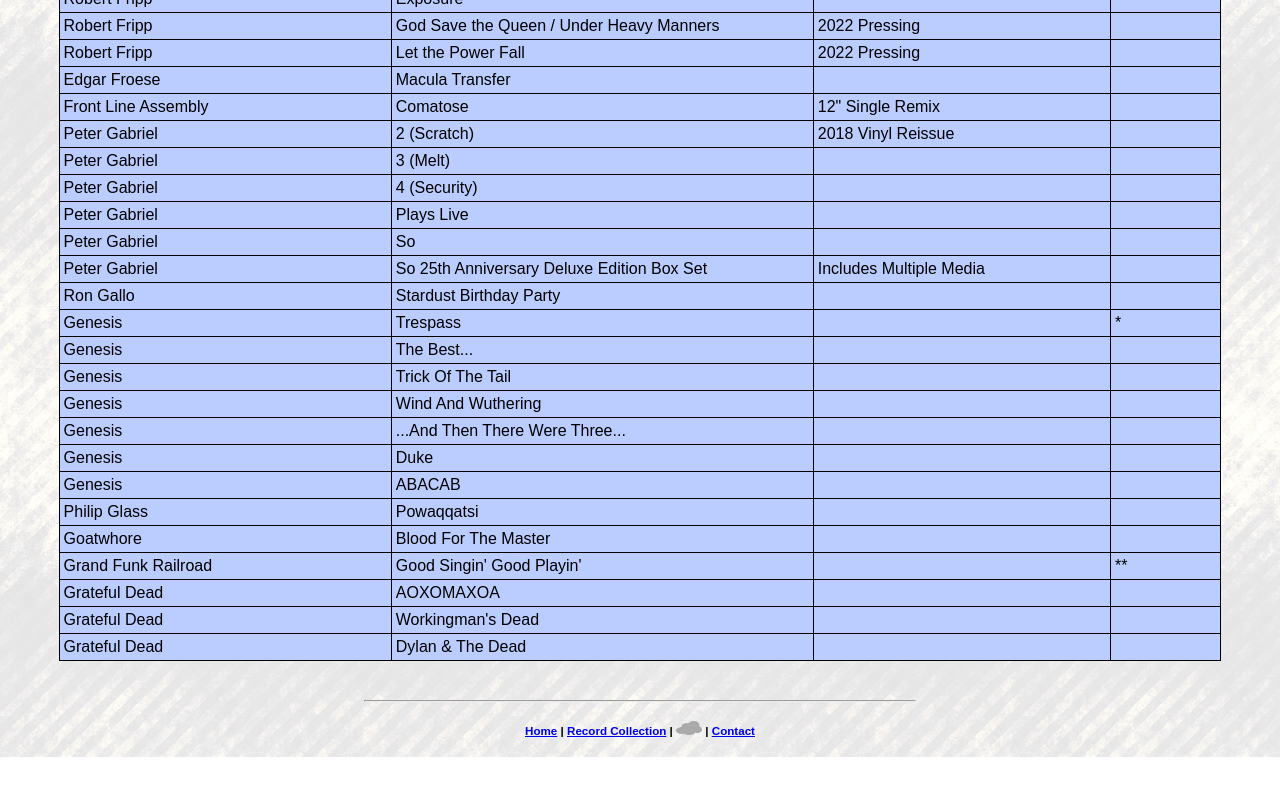
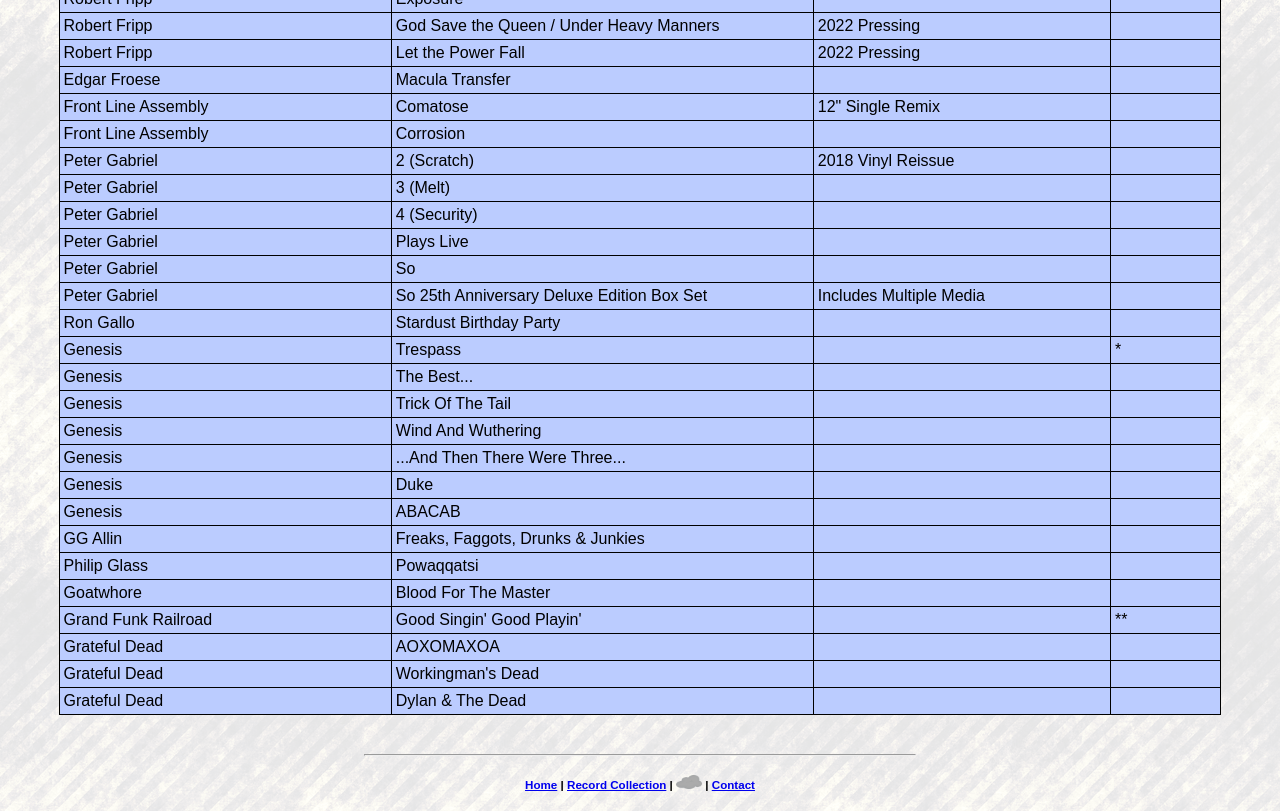
Before and after one commit to enobus5000/Enobus5000.github.io, a plain HTML site: page record_ag.html in a window 1280 px wide. Shown: the part 3060-3871 px from the top of the page. Before the commit the page ends 3817 px from the top, so only its background shows below. Drawn offline with Linux system fonts and the light colour scheme.

Commit message:
2024_11_05 update_03
Front Line Assembly

```diff
--- a/record_ag.html
+++ b/record_ag.html
@@ -791,6 +791,13 @@
 </tr>
 
 <tr>
+<td align="left" bgcolor="#bbccff">Front Line Assembly</td>
+<td align="left" bgcolor="#bbccff">Corrosion</td>
+<td align="left" bgcolor="#bbccff">&nbsp</td>
+<td align="left" bgcolor="#bbccff">&nbsp</td>
+</tr>
+
+<tr>
 <td align="left" bgcolor="#bbccff">Peter Gabriel</td>
 <td align="left" bgcolor="#bbccff">2 (Scratch)</td>
 <td align="left" bgcolor="#bbccff">2018 Vinyl Reissue</td>
@@ -889,6 +896,13 @@
 </tr>
 
 <tr>
+<td align="left" bgcolor="#bbccff">GG Allin</td>
+<td align="left" bgcolor="#bbccff">Freaks, Faggots, Drunks & Junkies</td>
+<td align="left" bgcolor="#bbccff">&nbsp</td>
+<td align="left" bgcolor="#bbccff">&nbsp</td>
+</tr>
+
+<tr>
 <td align="left" bgcolor="#bbccff">Philip Glass</td>
 <td align="left" bgcolor="#bbccff">Powaqqatsi</td>
 <td align="left" bgcolor="#bbccff">&nbsp</td>
```
